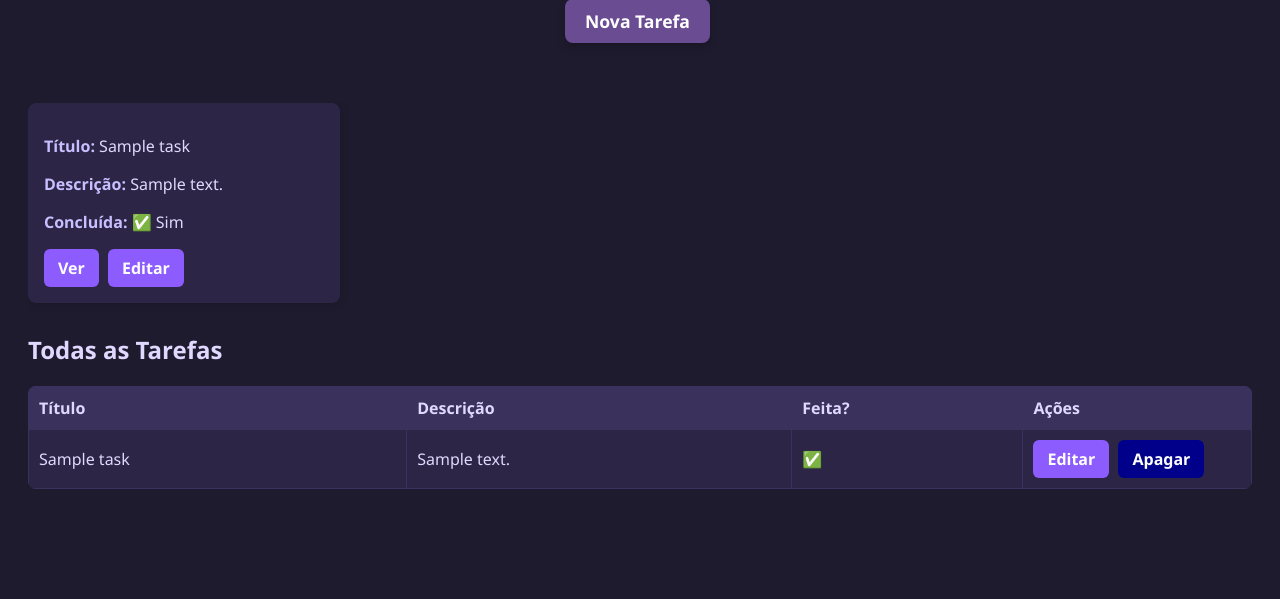
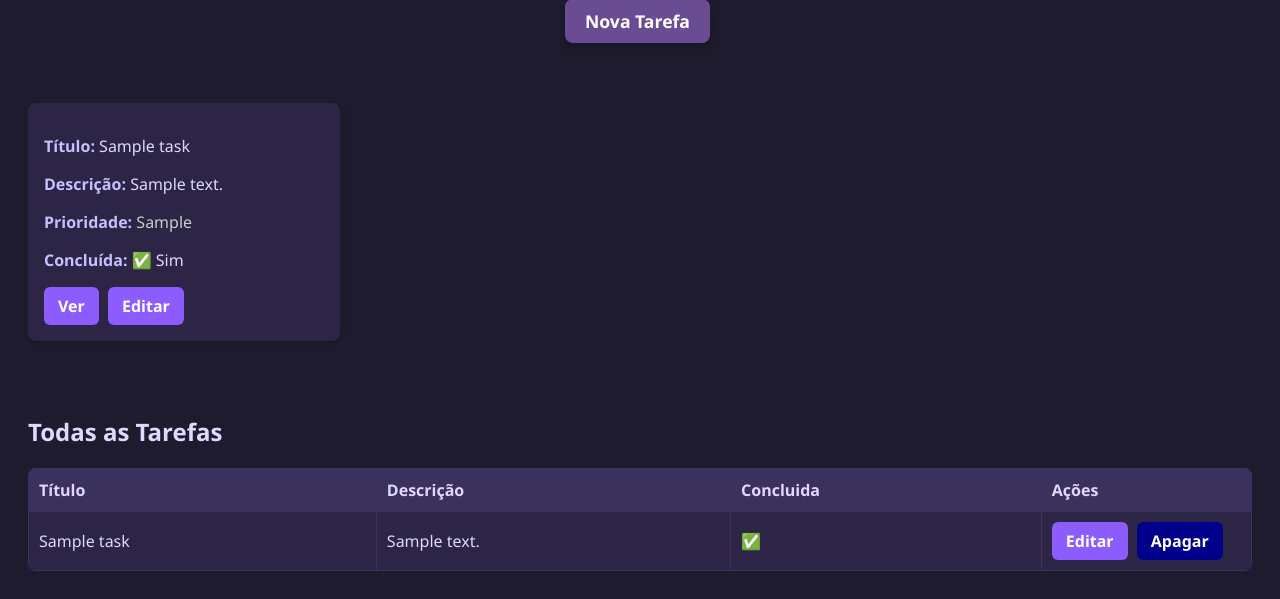
Before and after one commit to Andreknvas/taskonrails, a Rails app: page / in a window 1280 px wide. Shown: the part 263-862 px from the top of the page. Before the commit the page ends 752 px from the top, so only its background shows below. Run offline with Rails 7, Linux system fonts and the light colour scheme; tables that the repository leaves empty hold one stand-in row (values such as "Sample post"); some libraries are stand-ins or nearby versions.

Commit message:
funcionalidade de prioridade e ajustes visuais

```diff
--- a/app/controllers/tasks_controller.rb
+++ b/app/controllers/tasks_controller.rb
@@ -65,6 +65,7 @@ class TasksController < ApplicationController
 
     # Only allow a list of trusted parameters through.
     def task_params
-      params.expect(task: [ :title, :description, :done ])
-    end
+  params.require(:task).permit(:title, :description, :done, :priority)
 end
+
+end
--- a/app/views/tasks/_form.html.erb
+++ b/app/views/tasks/_form.html.erb
@@ -21,6 +21,12 @@
   </div>
 
   <div>
+  <%= form.label :priority, "Prioridade" %><br>
+  <%= form.select :priority, ["Alta", "Média", "Baixa"], {}, class: "form-control" %>
+</div>
+
+
+  <div>
     <%= form.label :done %>
     <%= form.check_box :done %>
   </div>
--- a/app/views/tasks/_task.html.erb
+++ b/app/views/tasks/_task.html.erb
@@ -8,6 +8,10 @@
     <strong style="color: #c7bfff;">Descrição:</strong>
     <%= task.description.presence || "—" %>
   </p>
+<p>
+  <strong>Prioridade:</strong>
+  <%= task.priority || "—" %>
+</p>
 
   <p>
     <strong style="color: #c7bfff;">Concluída:</strong>
--- a/app/views/tasks/index.html.erb
+++ b/app/views/tasks/index.html.erb
@@ -39,6 +39,17 @@
     <div style="min-width: 280px; flex: 0 0 auto; background-color: #2c2545; padding: 16px; border-radius: 8px; box-shadow: 0 0 8px rgba(0,0,0,0.2);">
       <p><strong style="color: #c7bfff;">Título:</strong> <%= task.title.presence || "—" %></p>
       <p><strong style="color: #c7bfff;">Descrição:</strong> <%= task.description.presence || "—" %></p>
+     <% prioridade_cor = case task.priority
+  when "Alta" then "maroon"
+  when "Média" then "olive"
+  when "Baixa" then "green"
+  else "#ccc"
+end %>
+      <p>
+  <strong style="color: #c7bfff;">Prioridade:</strong>
+  <span style="color: <%= prioridade_cor %>;"><%= task.priority || "—" %></span>
+</p>
+
       <p><strong style="color: #c7bfff;">Concluída:</strong> <%= task.done ? "✅ Sim" : "❌ Não" %></p>
       <div style="margin-top: 10px;">
         <%= link_to "Ver", task, class: "button" %>
@@ -47,7 +58,7 @@
     </div>
   <% end %>
 </section>
-
+<br></br>
 <h2 style="color: #e0d8ff;">Todas as Tarefas</h2>
 
 <table>
@@ -55,7 +66,7 @@
     <tr>
       <th>Título</th>
       <th>Descrição</th>
-      <th>Feita?</th>
+      <th>Concluida</th>
       <th>Ações</th>
     </tr>
   </thead>
@@ -63,7 +74,10 @@
     <% @tasks.each do |task| %>
       <tr>
         <td><%= task.title %></td>
-        <td><%= task.description %></td>
+        <td style="max-width: 350px; overflow: hidden; text-overflow: ellipsis; white-space: nowrap;">
+  <%= truncate(task.description, length: 90) %>
+</td>
+
         <td><%= task.done ? "✅" : "❌" %></td>
         <td>
           <%= link_to "Editar", edit_task_path(task), class: "button" %>
--- a/app/views/tasks/show.html.erb
+++ b/app/views/tasks/show.html.erb
@@ -10,5 +10,9 @@
 <div>
   <%= link_to "Editar esta tarefa", edit_task_path(@task), class: "button" %>
   <%= link_to "Voltar para a lista", tasks_path, class: "button" %>
-  <%= button_to "Apagar esta tarefa", @task, method: :delete, data: { confirm: "Tem certeza?" }, class: "button", form: { style: "display: inline;" } %>
+  <%= button_to "Apagar esta tarefa", @task, method: :delete, data: { confirm: "Tem certeza?" },
+  class: "button",
+  form: { style: "display: inline;" },
+  style: "background-color: #8c5cff; color: white; padding: 10px 20px; border-radius: 8px; font-weight: bold; font-size: 1em; box-shadow: 0 4px 8px rgba(0,0,0,0.2); transition: background-color 0.3s;" %>
+
 </div>
--- /dev/null
+++ b/db/migrate/20250507015023_add_priority_to_tasks.rb
@@ -0,0 +1,5 @@
+class AddPriorityToTasks < ActiveRecord::Migration[8.0]
+  def change
+    add_column :tasks, :priority, :string
+  end
+end
```
Also changed, not shown: db/schema.rb.
